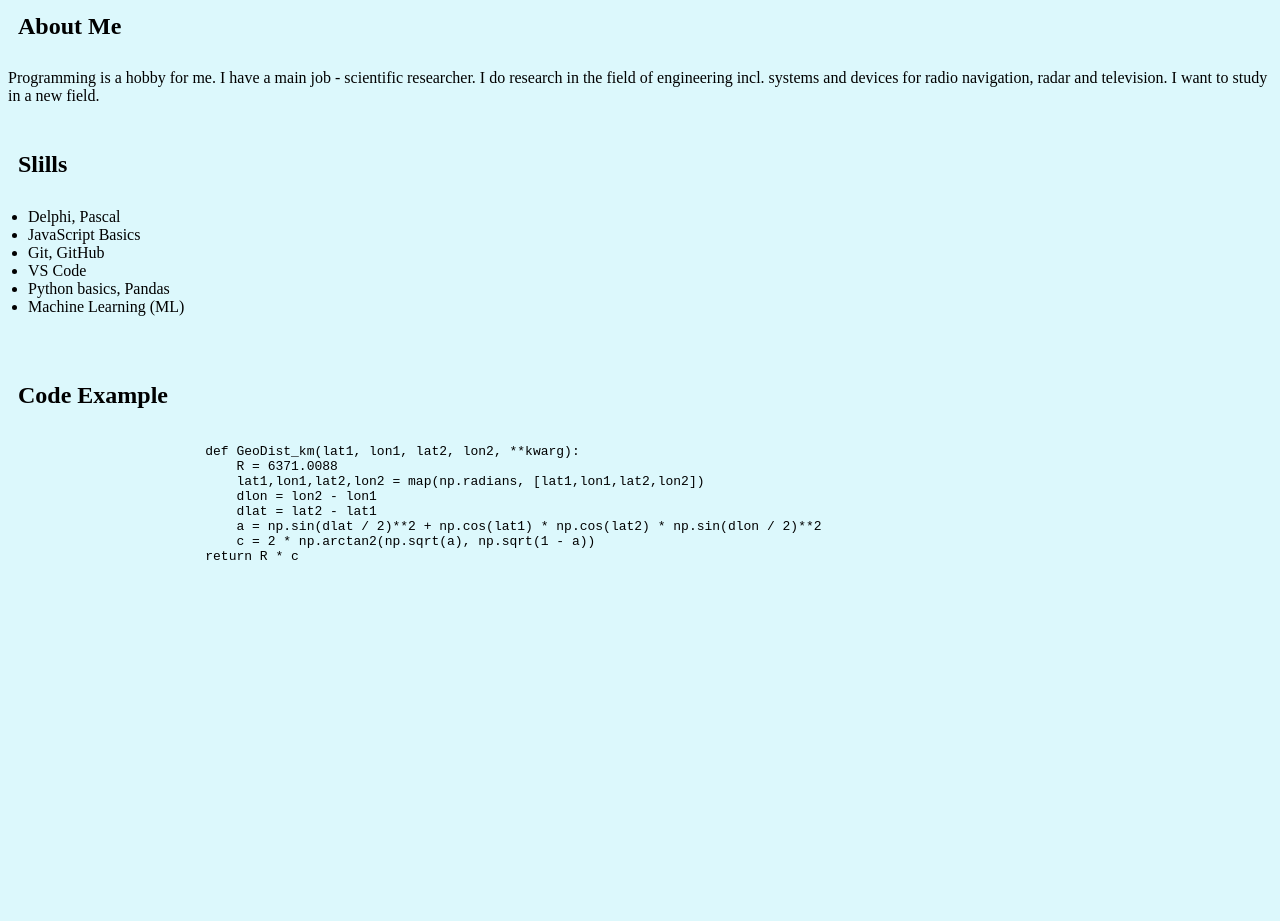
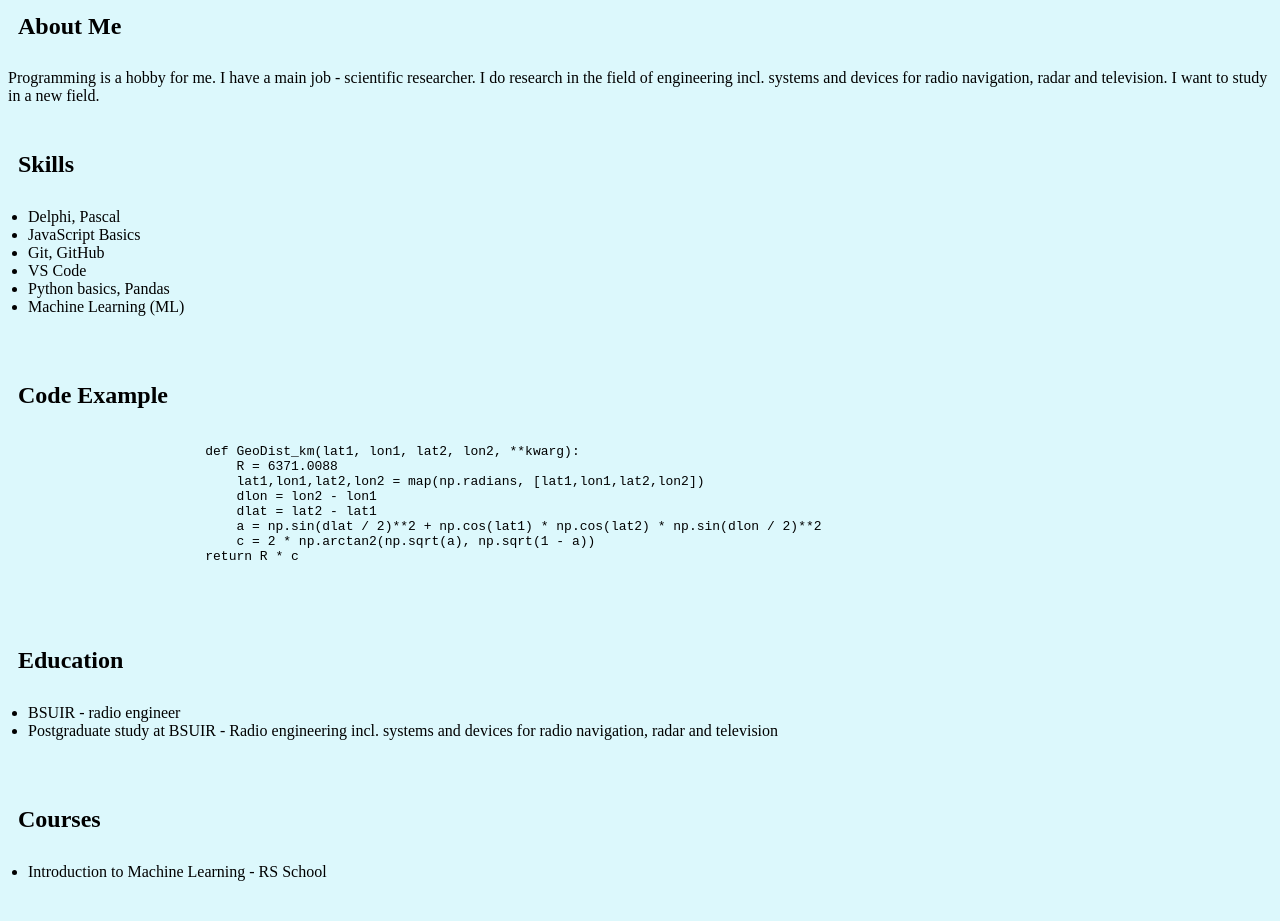
Before and after one commit to Neolit1979/rsschool-cv, a plain HTML site: page index.html in a window 1280 px wide. Shown: the part 577-1498 px from the top of the page. Before the commit the page ends 1202 px from the top, so only its background shows below. Drawn offline with Linux system fonts and the light colour scheme.

Commit message:
doc: Adding Education and Courses section to index.html

```diff
--- a/index.html
+++ b/index.html
@@ -28,7 +28,7 @@
                     <li> Github: <a href="https://github.com/Neolit1979" title="github">Neolit1979</a></li>
                     <li> LinkedIn: <a href="https://www.linkedin.com/in/pavel-litvinko-13533123b/" title="LinkedIn">@Pavel Litvinko</a></li>
                     <li> Discord: <a href="https://discord.gg/zUr7wWYPXE" title="Discord">Neolit#9678</a></li>
-                  </ul>
+                </ul>
             </section>
             <section>
                 <h2 class="sec-about">About Me</h2>
@@ -39,7 +39,7 @@
                 </p>
             </section>
             <section class="sec-contacts">
-                <h2 class="sec-title">Slills</h2>
+                <h2 class="sec-title">Skills</h2>
                 <ul class="sec-list">
                     <li> Delphi, Pascal</li>
                     <li> JavaScript Basics</li>
@@ -47,7 +47,7 @@
                     <li> VS Code</li>
                     <li> Python basics, Pandas</li>
                     <li> Machine Learning (ML)</li>
-                  </ul>
+                </ul>
             </section>
             <section class="sec-contacts">
                 <h2 class="sec-title">Code Example</h2>
@@ -64,6 +64,19 @@
                     </code>
                 </pre>
             </section>
+            <section class="sec-contacts">
+                <h2 class="sec-title">Education</h2>
+                <ul class="sec-list">
+                    <li> BSUIR - radio engineer</li>
+                    <li> Postgraduate study at BSUIR - Radio engineering incl. systems and devices for radio navigation, radar and television</li>
+                  </ul>
+            </section>
+            <section class="sec-contacts">
+                <h2 class="sec-title">Courses</h2>
+                <ul class="sec-list">
+                    <li> Introduction to Machine Learning - RS School</li>
+                </ul>
+            </section>
         </div>
 
     </main>
```
